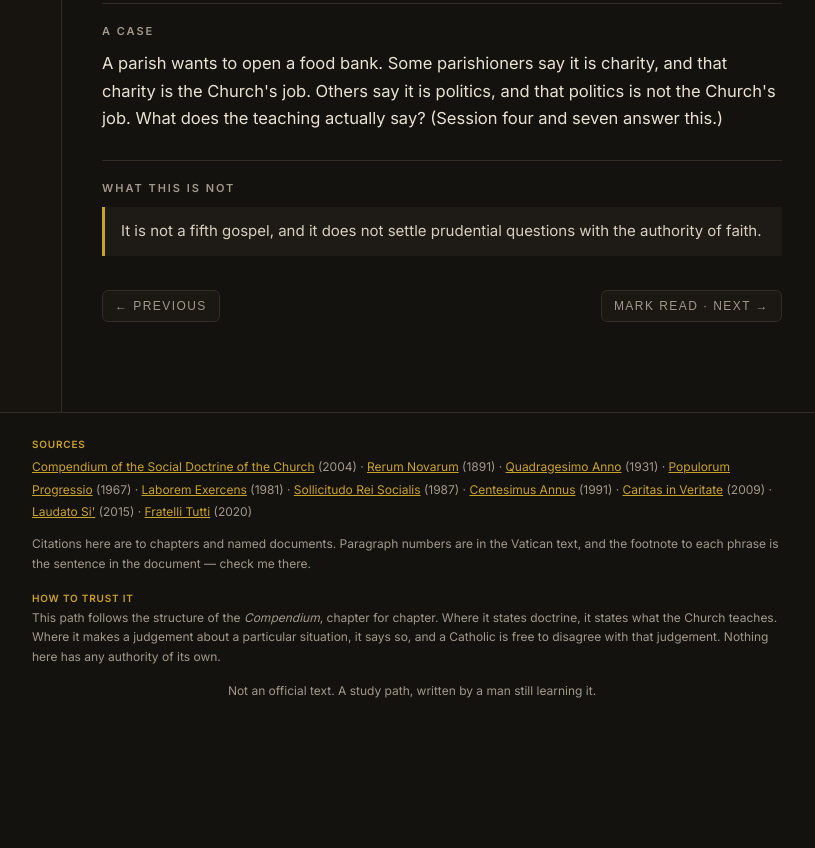
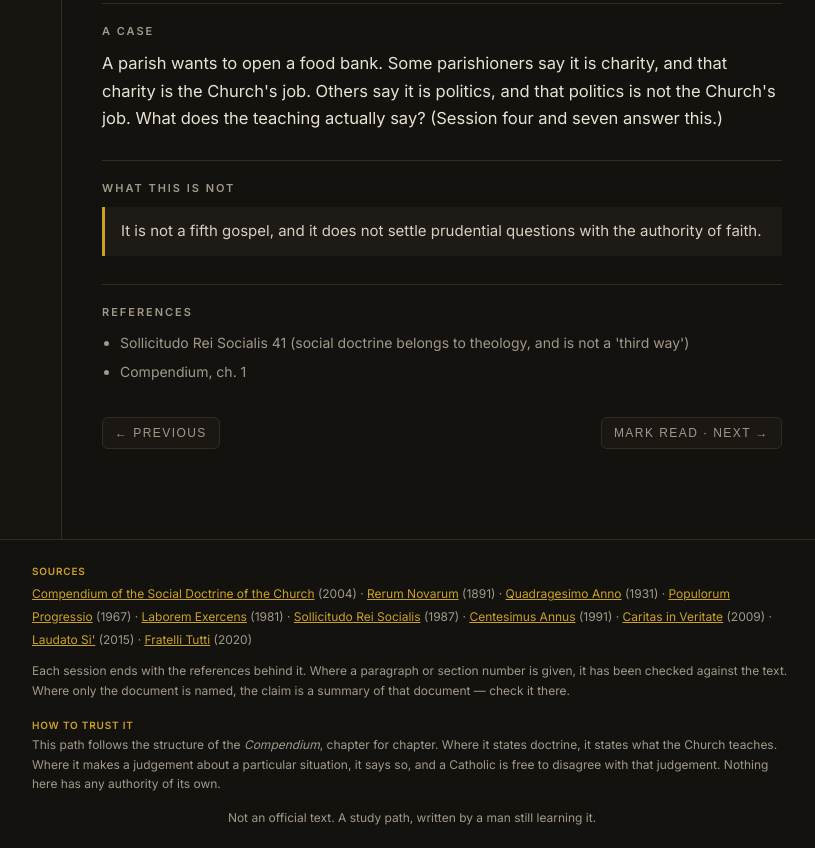
Before and after one commit to 3stepuk/The-Common-Good, a plain HTML site: page index.html in a window 1280 px wide. Shown: the part 1064-1912 px from the top of the page, without its empty margins (228-1043 px from the left). Before the commit the page ends 1785 px from the top, so only its background shows below. Drawn offline with nearby package versions, Linux system fonts and the light colour scheme.

Commit message:
Val's accuracy pass applied
- war: the Catechism's four conditions stated exactly (no 'imminent', prospects of success added, judgement belongs to those responsible)
- family wage no longer called another name for the just wage (LE 19)
- condemnation symmetry removed; markets note keeps CA 42 and FT 168 apart
- unjust law: CCC 2242 scope, Aquinas named, no 'the Church asks'
- democracy: qualified endorsement, rhetoric removed
- 'crime' -> 'intrinsically immoral'; Laudato Si' no longer 'made it central'
- references added to every session, verified sections marked

```diff
--- a/app.js
+++ b/app.js
@@ -30,6 +30,7 @@ function render(){
     <div class="block"><h3>Questions to sit with</h3><ol>${s.questions.map(q=>`<li>${q}</li>`).join('')}</ol></div>
     <div class="block"><h3>A case</h3><p>${s.caseNote}</p></div>
     <div class="block"><h3>What this is not</h3><div class="notthis">${s.notThis}</div></div>
+    ${(window.REFS&&window.REFS[s.id])?`<div class="block"><h3>References</h3><ul class="refs">${window.REFS[s.id].map(r=>`<li>${r}</li>`).join('')}</ul></div>`:''}
     <div class="nav">
       <button class="btn" id="prev" ${cur===0?'disabled':''}>← Previous</button>
       <button class="btn" id="next">${done.has(s.id)?'Next →':'Mark read · next →'}</button>
--- a/index.html
+++ b/index.html
@@ -46,6 +46,7 @@
   .notthis{background:var(--wash);border-left:3px solid var(--gold);padding:12px 16px;font-size:15px;color:#D8CFC0}
   .nav{display:flex;justify-content:space-between;gap:12px;margin-top:34px}
   footer{border-top:1px solid var(--line);padding:20px;text-align:center;font-size:12px;color:var(--muted)}
+  ul.refs{margin:0;padding-left:18px;font-size:14px;color:var(--muted)} ul.refs li{margin-bottom:6px}
   h1,.brand{color:#F4ECDC}
   a{color:var(--gold)}
   @media (max-width:860px){.layout{grid-template-columns:1fr}aside{border-right:none;border-bottom:1px solid var(--line)}main{padding:26px 20px 70px}}
@@ -81,7 +82,7 @@
     <a href="https://www.vatican.va/content/francesco/en/encyclicals/documents/papa-francesco_20201003_enciclica-fratelli-tutti.html">Fratelli Tutti</a> (2020)
   </div>
   <div style="max-width:760px;margin:0 auto;text-align:left">
-    Citations here are to chapters and named documents. Paragraph numbers are in the Vatican text, and the footnote to each phrase is the sentence in the document — check me there.
+    Each session ends with the references behind it. Where a paragraph or section number is given, it has been checked against the text. Where only the document is named, the claim is a summary of that document — check it there.
   </div>
   <div style="max-width:760px;margin:14px auto 0;text-align:left">
     <strong style="letter-spacing:.08em;text-transform:uppercase;font-size:10px;color:var(--gold)">How to trust it</strong><br>
--- a/sessions.js
+++ b/sessions.js
@@ -22,7 +22,7 @@ window.SESSIONS = [
  remember:"The human person is made in the image of God; dignity is received, not earned.",
  body:[
   "Everything in this doctrine starts here. The person is not a unit of production, a consumer, a voter or a problem to be managed. The person is created in the image of God, redeemed by Christ, and called to communion.",
-  "That dignity is not conditional. It does not depend on capacity, usefulness, health, wealth, age, or consent. This is why the teaching is uncompromising about the unborn, the disabled, the dying and the poor — and why it is equally uncompromising about the dignity of the person who has done wrong.",
+  "That dignity is not conditional. It does not depend on capacity, usefulness, health, wealth, age, or consent. This is why the teaching is uncompromising about the unborn, the disabled, the dying and the poor. And why it is equally uncompromising about the dignity of the person who has done wrong.",
   "Freedom belongs to that dignity, and so does responsibility. The Church defends freedom of conscience and rejects every form of coercion in religion. She also insists that freedom is not the licence to do as one likes; it is the capacity to choose the good, and it can be wounded by sin.",
   "Rights and duties come in pairs here. A right to food implies a duty in someone to feed. A right to work implies duties in employers, in the state and in the worker. The modern habit of claiming rights while forgetting duties is one of the things this teaching was written against."
  ],
@@ -40,7 +40,7 @@ window.SESSIONS = [
  body:[
   "A fair objection: why does a Church with no economics department issue documents on the economy? The answer is in the Church's own account of her mission. She is sent to preach the Gospel to the whole person, body and soul, and the Gospel has consequences for how people live together.",
   "So she claims competence in principles and in judgement about what human dignity requires. She explicitly disclaims competence in technical matters: which tax, which tariff, which regulation, which model.",
-  "That distinction is the key to reading any of these documents without misusing them. When the Church says 'the just wage is a duty', that is doctrine. When a bishop says 'this particular policy is unjust', that is a prudential judgement, and a Catholic may disagree with it without being a heretic.",
+  "That distinction is the key to reading any of these documents without misusing them. That a wage must not fall below what supports a family is doctrine. The figure, and the means of reaching it, are matters of judgement. A bishop may also judge a particular policy unjust, and a Catholic may disagree with that judgement without being a heretic.",
   "This is also why the Church speaks when others are silent: because the person who cannot speak for himself is not a technical problem."
  ],
  questions:[
@@ -55,9 +55,9 @@ window.SESSIONS = [
  purpose:"The working tools. Almost every argument in this teaching uses one of them.",
  remember:"Common good, the universal destination of goods, subsidiarity, participation and solidarity — held together, never one alone.",
  body:[
-  "The Church's own definition of the common good is the sum of those conditions of social life by which people can reach their fulfilment more fully and more easily. It is not the sum of private goods, and it is not what the majority wants. It includes the good of the person who voted against it.",
+  "The Church's own definition of the common good is the sum of those conditions of social life by which people can reach their fulfilment more fully and more easily. It is not the sum of private goods. And because it includes the good of every person, it cannot simply be defined as whatever the majority wants at a given moment.",
   "Subsidiarity says a larger body must not take over what a smaller body can do, and must help it when it cannot. It is a principle of dignity, protecting the capacity of persons and families to act. It is not a licence for neglect: the duty to support, and where necessary to intervene, belongs to the higher body too.",
-  "Solidarity says we are responsible for one another. Not as charity from a distance, but as members of one body. And the Church adds a fifth, which is not a variation on the others: the universal destination of goods. The earth is given to all, so ownership carries an obligation to the common good. The option for the poor belongs here — a preferential love for those with least power, which is not a bias against the rich but a test of whether the system works.",
+  "Solidarity says we are responsible for one another. Not as charity from a distance, but as members of one body. And the Church adds a fifth, which is not a variation on the others: the universal destination of goods. The earth is given to all, so ownership carries an obligation to the common good. The option for the poor belongs here. It is a preferential love for those with least power. It is not a bias against the rich. It is the point at which you can tell whether an arrangement is working for the people it is meant to serve.",
   "Participation is the fourth and the most neglected. A person who has no say in the decisions that shape his life is being treated as an object. Democracy, unions, works councils, parish councils, family decisions — all of it is judged by this."
  ],
  questions:[
@@ -74,8 +74,8 @@ window.SESSIONS = [
  body:[
   "The family comes before the state, both in time and in logic. Long before there was a parliament there were parents and children. This sequencing is not sentiment; it is the reason the state cannot define the family out of existence or replace its functions.",
   "The family is described as a subject of rights: it has rights that belong to it as a body, not merely to its individual members. That is a strong claim, and it is why the teaching resists both the state that absorbs the family and the market that dissolves it.",
-  "Marriage is treated as a covenant between a man and a woman, open to children — not merely a contract between two individuals, still less a private lifestyle choice that the law merely recognises. This is contested today, and the Church knows it.",
-  "Then the practical part, which is where most parish arguments start. The family has a right to adequate housing, to a living wage, to time, to religious education, and to support rather than substitution. Childcare that replaces parents rather than helping them fails that test."
+  "Marriage is treated as a covenant between a man and a woman, open to children. It is not merely a contract between two individuals, still less a private lifestyle choice the law happens to recognise. This is contested today, and the Church knows it.",
+  "Then the practical part, which is where most parish arguments start. The family has a right to adequate housing, to a living wage, to time, to religious education, and to support rather than substitution. Childcare that replaces parents rather than helping them would fail that test. That is an application of subsidiarity, not a separate doctrine."
  ],
  questions:[
   "Which of the family's rights is currently least supported in your own circumstances?",
@@ -90,7 +90,7 @@ window.SESSIONS = [
  remember:"Work is for the person; the person is not for work. The just wage is a duty, not a favour.",
  body:[
   "Rerum Novarum, in 1891, was written into a world of factory labour, child work and no protection at all. Its central move was not economic but theological: the worker is not a commodity, and labour is not a thing to be bought at the lowest price.",
-  "From that follows the just wage. A wage is unjust if it cannot support the worker and his family in reasonable decency, even if the worker agreed to it and even if the market would bear less. The older name for it is the family wage, and it is doctrine, not advice.",
+  "From that follows the just wage. A wage is unjust if it cannot support the worker and his family in reasonable decency, even if the worker agreed to it and even if the market would bear less. There is a second side to it: it would also be unjust to demand wages that would destroy the business, because that takes work from everyone. The family wage is one way of meeting it, alongside allowances and other measures. The floor is doctrine. The figure is not.",
   "Work itself is treated as a vocation, not a curse: a way of participating in creation, of cooperating with others, and of becoming a person. Unemployment is therefore not merely an income problem; it is a wound to dignity.",
   "There are duties on the other side too: work well done, honesty, care for the employer's property, refusal to damage what one is paid to protect. The teaching is not a one-sided list of demands on employers."
  ],
@@ -108,15 +108,15 @@ window.SESSIONS = [
  body:[
   "Catholic teaching defends private property, firmly, against collectivism. It also says, in the same breath, that the right to property is not absolute: the universal destination of goods means the earth was given to all, and ownership is a stewardship.",
   "John Paul II called this a 'social mortgage' on property. What you own is yours, and it is also owed in some measure to those who have nothing. The two claims are held together, not resolved by choosing one.",
-  "The market gets a fair hearing. It can allocate efficiently, reward initiative, and create wealth that lifts people out of poverty. It is also, on the Church's account, incapable of ordering itself: it cannot protect the weak, cannot price dignity, and left alone will concentrate power.",
-  "So business is described as a community of persons, not a machine for return. Profit matters — a business that makes no profit cannot pay a just wage — but profit cannot be the only measure, or the business will sooner or later treat people as costs."
+  "The market gets a fair hearing. It can allocate efficiently, reward initiative, and create wealth that lifts people out of poverty. It is also, on the Church's account, incapable of ordering itself. It cannot direct economic life to the common good on its own, and it cannot protect what cannot be priced.",
+  "So business is described as a community of persons, not a machine for return. Profit matters. A business that makes no profit cannot pay a just wage. But profit cannot be the only measure, or the business will sooner or later treat people as costs."
  ],
  questions:[
   "What do you actually own that you treat as absolutely yours?",
   "Which is harder for you to believe: that markets lift people, or that they abandon them?"
  ],
  caseNote:"You inherit a house and rent it out. The rent covers the mortgage. A tenant's income drops and he asks to stay at a lower rent for six months. What does the 'social mortgage' actually ask of you?",
- notThis:"It is not socialism with a crucifix. The Church has condemned collectivism as firmly as she has condemned unregulated markets, and in the same documents."
+ notThis:"It is not socialism with a crucifix. Collectivism was condemned, and so was the notion that free competition can order economic life by itself. The documents do not weigh the two errors against each other, and neither should we."
 },
 {
  id:8, part:"Two", title:"The political community",
@@ -124,8 +124,8 @@ window.SESSIONS = [
  remember:"Authority exists to serve the common good; a law that commands evil has no claim on the conscience.",
  body:[
   "Government is not a necessary evil in this teaching. It is a positive good, because the common good cannot be achieved by individuals alone. Authority comes from God in the sense that it belongs to the ordering of human life, and it is judged by whether it serves persons.",
-  "Democracy is preferred, but not worshipped. The Church warns that a majority can be wrong, that a vote does not make something just, and that a democracy without a shared moral foundation will eventually vote itself out of its own principles. She also insists that a democratic state must protect the family, the conscience, and the right of religious bodies to be themselves.",
-  "Obedience is owed to legitimate authority acting within its competence. It is not owed to a command to do evil. That is not a modern innovation: it is the ground on which the first Christians were martyred, and on which Catholics have resisted totalitarian states since. Where a law is unjust but does not command evil, the Church asks for prudence, and sometimes for patient obedience while working to change it.",
+  "Democracy receives a qualified endorsement, not worship. The Church warns that a majority can be wrong, and that a vote does not make something just. She also insists that a democratic state must protect the family, the conscience, and the right of religious bodies to be themselves.",
+  "Obedience is owed to legitimate authority acting within its competence. It is not owed to a directive that contradicts the moral order, the fundamental rights of the person or the Gospel. Where a law is unjust but does not command evil, there is no simple rule. The classical tradition, following Aquinas, weighs scandal, the common good and the gravity of the matter, and the Catechism sets strict conditions for armed resistance.",
   "Religious freedom is not a concession but a right: no one may be forced to believe, and no one may be punished for believing. A state that manages religion, even generously, is already treating persons as things to be arranged."
  ],
  questions:[
@@ -140,10 +140,10 @@ window.SESSIONS = [
  purpose:"Because the same principles do not stop at a border.",
  remember:"Solidarity is not a national virtue. The human family is one family, and development is the new name for peace.",
  body:[
-  "The teaching on international life begins with a blunt claim: the goods of the earth are for all peoples, and the inequality between nations is not merely unfortunate but a scandal and a threat to peace. Populorum Progressio said it in 1967 in words that have not aged: development is the new name for peace.",
+  "The teaching on international life begins with a blunt claim. The goods of the earth are for all peoples. The inequality between nations is not merely unfortunate. It is a scandal, and a threat to peace. Populorum Progressio said it in 1967 in words that have not aged: development is the new name for peace.",
   "Wealthier nations are said to owe more than charity. Trade rules, debt, patents, arms sales and agricultural subsidies are all treated as moral questions, not technical ones. A tariff can be a decision about whether a farmer's children eat.",
   "Migration gets a careful treatment. A person has the right to migrate to support himself and his family. A nation has the right to regulate its borders for the common good — but not absolutely, and never in a way that treats the migrant as a problem rather than a person. The Church's test is the same one she applies everywhere: what does this do to the weakest person in the room?",
-  "And war is not glorified. Peace is the work of justice, not the absence of conflict, and a war of aggression is always a crime."
+  "And war is not glorified. Peace is the work of justice, not merely the absence of fighting. A war of aggression is intrinsically immoral."
  ],
  questions:[
   "What do you owe to a stranger in another country, and on what basis?",
@@ -157,7 +157,7 @@ window.SESSIONS = [
  purpose:"Often treated as a recent add-on. It is old, and it is about the poor first.",
  remember:"The earth is a gift entrusted, not a resource possessed; the climate question is a question about the poor.",
  body:[
-  "Care for creation runs through the tradition, from the Psalms to the Fathers to Francis of Assisi. It became central in Catholic teaching with Laudato Si' in 2015. That document insisted it is not a hobby for the comfortable.",
+  "Care for creation runs through the tradition, from the Psalms to the Fathers to Francis of Assisi. It was already in the Church's social teaching before 2015. Laudato Si' brought it to the front and insisted it is not a hobby for the comfortable.",
   "Creation is a gift with a purpose. The human person is a steward, not an owner. And an economy which treats the natural world as infinite inventory will treat people the same way. The two abuses are one habit of mind.",
   "Laudato Si' makes the link explicit: the poor suffer first from environmental damage — drought, flood, bad air, poisoned water — while contributing least to it. So the environment is not a rival to the option for the poor; it is one of its clearest cases.",
   "This is not nature worship. The Church insists on the distinct dignity of the human person and rejects the idea that human beings are simply one species among others with no special responsibility. Stewardship is a heavier calling than either domination or flattening."
@@ -174,10 +174,10 @@ window.SESSIONS = [
  purpose:"The hardest chapter, because it refuses both sentimental pacifism and easy war.",
  remember:"Peace is the work of justice; force may only be used to defend, never to dominate.",
  body:[
-  "Peace, in this teaching, is not the absence of fighting. It is tranquillity in right order — which means there can be peace without justice, and it is not peace. That single definition changes every argument that follows.",
-  "Force is not absolutely forbidden. The tradition allows defence of the innocent, under strict conditions. A lasting and grave harm must be imminent. Every other means must have failed. The response must be proportionate, and it must not produce evils worse than the evil it removes. Those conditions are severe, and in the modern world they are very hard to meet.",
-  "In practice the Church has grown much more restrictive. John Paul II questioned whether modern war could ever meet the conditions, and in Fratelli Tutti Francis says it is now very difficult to invoke the traditional criteria at all. The Catechism still speaks of the duty to protect the innocent, while insisting that arms must never become an end in themselves.",
-  "The non-violent strand belongs here too: the Church holds up those who renounce force and defend the weak by other means, and treats their witness as a real vocation, not a loophole."
+  "Peace, in this teaching, is not the absence of fighting. It is the tranquillity of order, in Augustine's phrase, and the Church takes it up. Order in this sense means justice. So a country can be quiet and unjust at the same time, and that is not peace. The definition changes every argument that follows.",
+  "Force is not absolutely forbidden. The tradition allows the defence of the innocent, under strict conditions. The damage inflicted by the aggressor must be lasting, grave and certain. Every other means of stopping it must have been shown to be impractical or ineffective. There must be serious prospects of success. And the use of arms must not produce evils graver than the evil to be eliminated. Those conditions are severe. The judgement about whether they are met belongs to those responsible for the common good, not to the individual, and that is a prudential judgement.",
+  "In practice the Church has grown much more restrictive. In Fratelli Tutti, Francis writes that it is very difficult nowadays to invoke the rational criteria elaborated in earlier centuries. Commentators divide over how far that closes the door. The Catechism still sets out the conditions, while insisting that arms must never become an end in themselves.",
+  "The non-violent strand belongs here too. The Church holds up those who renounce force and defend the weak by other means. Their witness is a real vocation, not a loophole."
  ],
  questions:[
   "Which is harder for you: condemning a war you support, or admitting a war you oppose might be justified?",
@@ -191,7 +191,7 @@ window.SESSIONS = [
  purpose:"The chapter that turns the page into a life — and the one most easily skipped.",
  remember:"The Church's social doctrine is not a document to admire. It is a call to act, starting where you already are.",
  body:[
-  "The last chapter of the Compendium is about the lay faithful, and it makes an uncomfortable point. This teaching is not addressed to bishops alone, or to governments. It is addressed to the person in the factory, the practice, the school gate and the council meeting.",
+  "The last chapter of the Compendium is called Social Doctrine and Ecclesial Action. Its second half is addressed to the lay faithful, and it makes an uncomfortable point. This teaching is not for bishops alone, or for governments. It is for the person in the factory, the practice, the school gate and the council meeting.",
   "That means the test of whether you have understood it is not whether you can explain solidarity. It is whether anything has changed in how you spend money, treat employees, vote, hire, rent, or listen to the person who disagrees with you.",
   "It also means holding the teaching honestly. Some of it is doctrine: the dignity of the person, the just wage, the right to life. Some of it is prudential judgement: which policy, which party, which reform. Confusing the two is how this tradition gets turned into a weapon for one side or the other.",
   "And a last word against despair. The Church has been doing this for a hundred and thirty years in the modern documents, and two thousand in principle, in societies far worse than ours. The point was never to fix it all. It was to be the sort of person who does the next right thing in the place where he actually stands."
@@ -204,3 +204,18 @@ window.SESSIONS = [
  notThis:"It is not a call to become political. It is a call to become responsible where you already are."
 }
 ];
+
+window.REFS = {
+ 1:["Sollicitudo Rei Socialis 41 (social doctrine belongs to theology, and is not a 'third way')","Compendium, ch. 1"],
+ 2:["Compendium, ch. 3 (the human person)","Gaudium et Spes 26"],
+ 3:["Rerum Novarum 45 · Quadragesimo Anno 71","Centesimus Annus 43 (the Church offers no technical models)"],
+ 4:["Centesimus Annus 48 (the higher community supports the lower in case of need)","Quadragesimo Anno 79 · Mater et Magistra 53","Compendium 160–164 (the principles) · 182 (option for the poor)"],
+ 5:["Rerum Novarum 13 · Apostolicam Actuositatem 11","Compendium 211–214"],
+ 6:["Rerum Novarum 45 (the wage floor and the worker's need)","Quadragesimo Anno 71–74 (including the condition of the business)","Laborem Exercens 19 (the family wage as one means)"],
+ 7:["Sollicitudo Rei Socialis 42 ('social mortgage') · Laudato Si' 93","Quadragesimo Anno 88, 101, 120","Centesimus Annus 42 (a qualified yes to the market economy) · Fratelli Tutti 168"],
+ 8:["Catechism 2242–2243 (obedience and its limits)","Aquinas, Summa I-II q.96 a.4 (unjust law)","Centesimus Annus 46 (qualified endorsement of democracy)"],
+ 9:["Populorum Progressio 76 ('development is the new name for peace')","Compendium 500 (aggression is intrinsically immoral)","Catechism 2241 (migration)"],
+ 10:["Laudato Si' 25, 48–49 (the cry of the earth and the cry of the poor)","Compendium, ch. 10"],
+ 11:["Catechism 2309 (the four conditions, and who judges them)","Fratelli Tutti 258","Compendium 494–497"],
+ 12:["Compendium, ch. 12, parts I–II, and the Conclusion","Compendium 551 (credibility comes from witness)"]
+};
```
